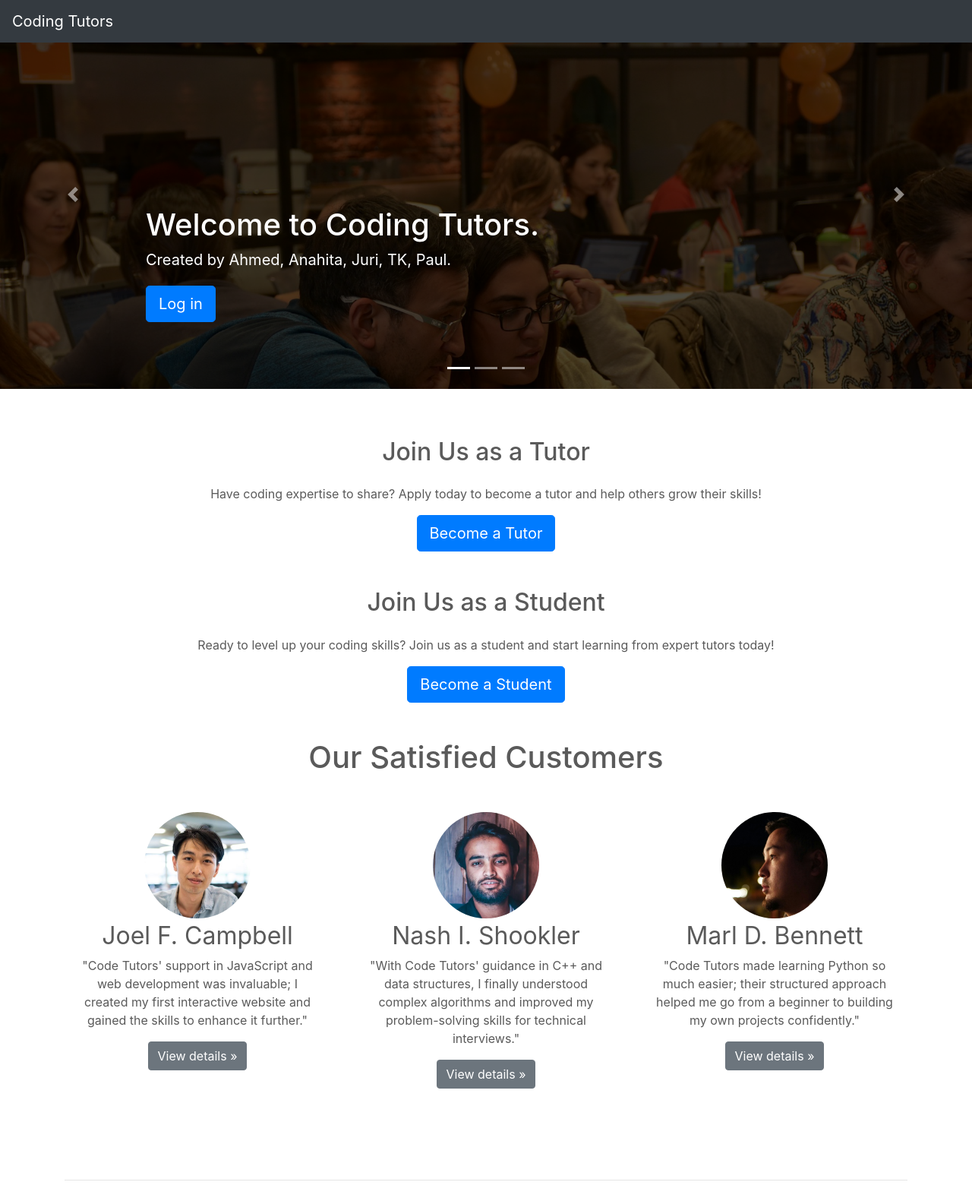
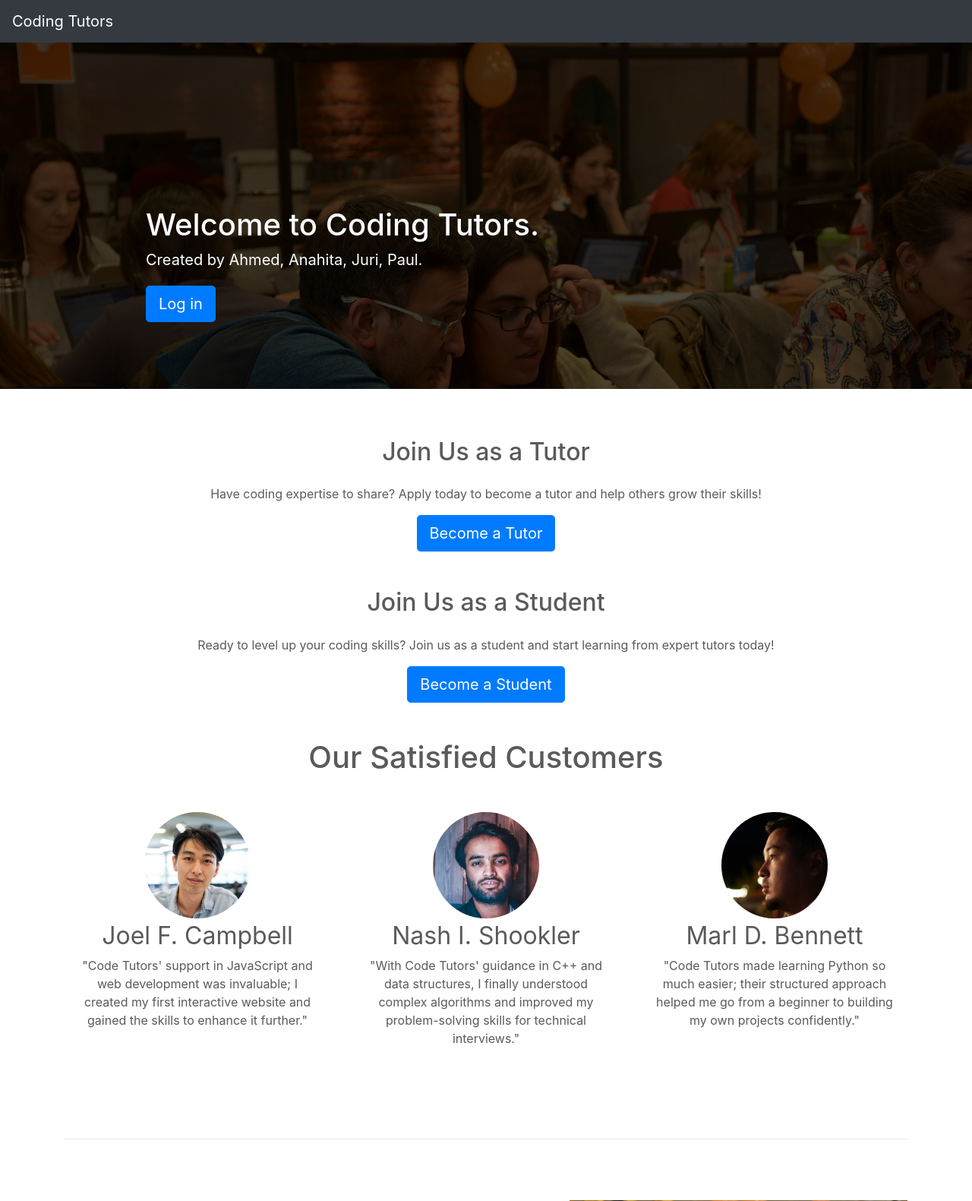
Before and after one commit to jd-paul/project-dragonfly, a Django app: template tutorials/templates/home.html in a window 1280 px wide. Shown: the top 1581 px of the page at 76% size. Run offline with Django 3.2, Linux system fonts and the light colour scheme; the template is opened without the code that fills it, so the values that code supplies are empty; some libraries are stand-ins or nearby versions.

Commit message:
update home.html

```diff
--- a/tutorials/templates/home.html
+++ b/tutorials/templates/home.html
@@ -19,11 +19,7 @@
   <main role="main">
 
     <div id="myCarousel" class="carousel slide" data-ride="carousel">
-      <ol class="carousel-indicators">
-        <li data-target="#myCarousel" data-slide-to="0" class="active"></li>
-        <li data-target="#myCarousel" data-slide-to="1"></li>
-        <li data-target="#myCarousel" data-slide-to="2"></li>
-      </ol>
+
       <div class="carousel-inner">
         <div class="carousel-item active">
           <img class="first-slide img-fluid mx-auto" src="{% static 'images/tuition.jpg' %}" alt="First slide"
@@ -33,7 +29,7 @@
           <div class="container">
             <div class="carousel-caption text-left">
               <h1>Welcome to Coding Tutors.</h1>
-              <p>Created by Ahmed, Anahita, Juri, TK, Paul.</p>
+              <p>Created by Ahmed, Anahita, Juri, Paul.</p>
               <p><a class="btn btn-lg btn-primary" href="{% url 'log_in' %}" role="button">Log in</a></p>
             </div>
           </div>
@@ -65,14 +61,7 @@
           </div>
         </div>
       </div>
-      <a class="carousel-control-prev" href="#myCarousel" role="button" data-slide="prev">
-        <span class="carousel-control-prev-icon" aria-hidden="true"></span>
-        <span class="sr-only">Previous</span>
-      </a>
-      <a class="carousel-control-next" href="#myCarousel" role="button" data-slide="next">
-        <span class="carousel-control-next-icon" aria-hidden="true"></span>
-        <span class="sr-only">Next</span>
-      </a>
+
     </div>
     <!-- Become a Tutor Section -->
     <div class="container text-center my-5">
@@ -103,7 +92,7 @@
           <h2>Joel F. Campbell</h2>
           <p>"Code Tutors' support in JavaScript and web development was invaluable; I created my first interactive
             website and gained the skills to enhance it further."</p>
-          <p><a class="btn btn-secondary" href="#" role="button">View details »</a></p>
+
         </div><!-- /.col-lg-4 -->
         <div class="col-lg-4">
           <img class="rounded-circle mb-1" src="{% static 'images/person-b.jpg' %}" alt="Student" width="140"
@@ -111,7 +100,7 @@
           <h2>Nash I. Shookler</h2>
           <p>"With Code Tutors' guidance in C++ and data structures, I finally understood complex algorithms and
             improved my problem-solving skills for technical interviews."</p>
-          <p><a class="btn btn-secondary" href="#" role="button">View details »</a></p>
+
         </div><!-- /.col-lg-4 -->
         <div class="col-lg-4">
           <img class="rounded-circle mb-1" src="{% static 'images/person-c.jpg' %}" alt="Student" width="140"
@@ -119,7 +108,7 @@
           <h2>Marl D. Bennett</h2>
           <p>"Code Tutors made learning Python so much easier; their structured approach helped me go from a beginner to
             building my own projects confidently."</p>
-          <p><a class="btn btn-secondary" href="#" role="button">View details »</a></p>
+
         </div><!-- /.col-lg-4 -->
       </div><!-- /.row -->
 
```
